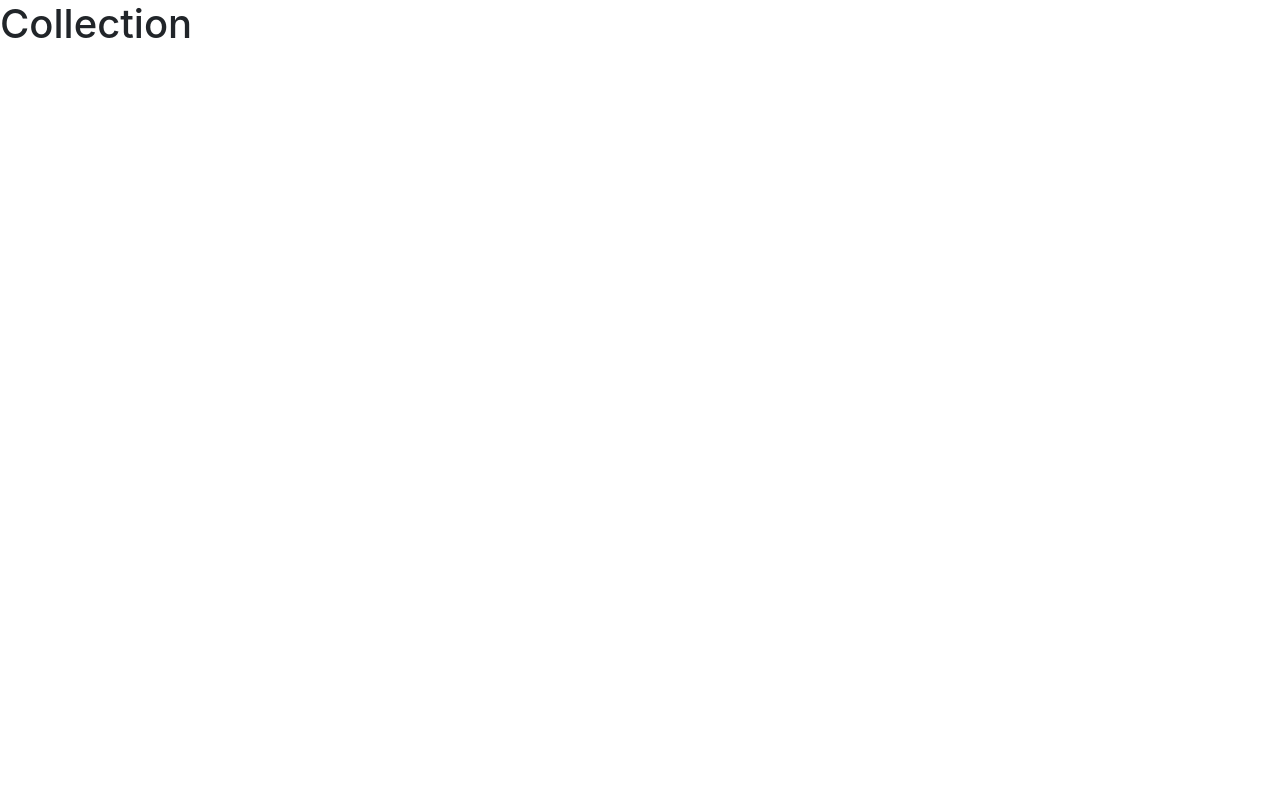
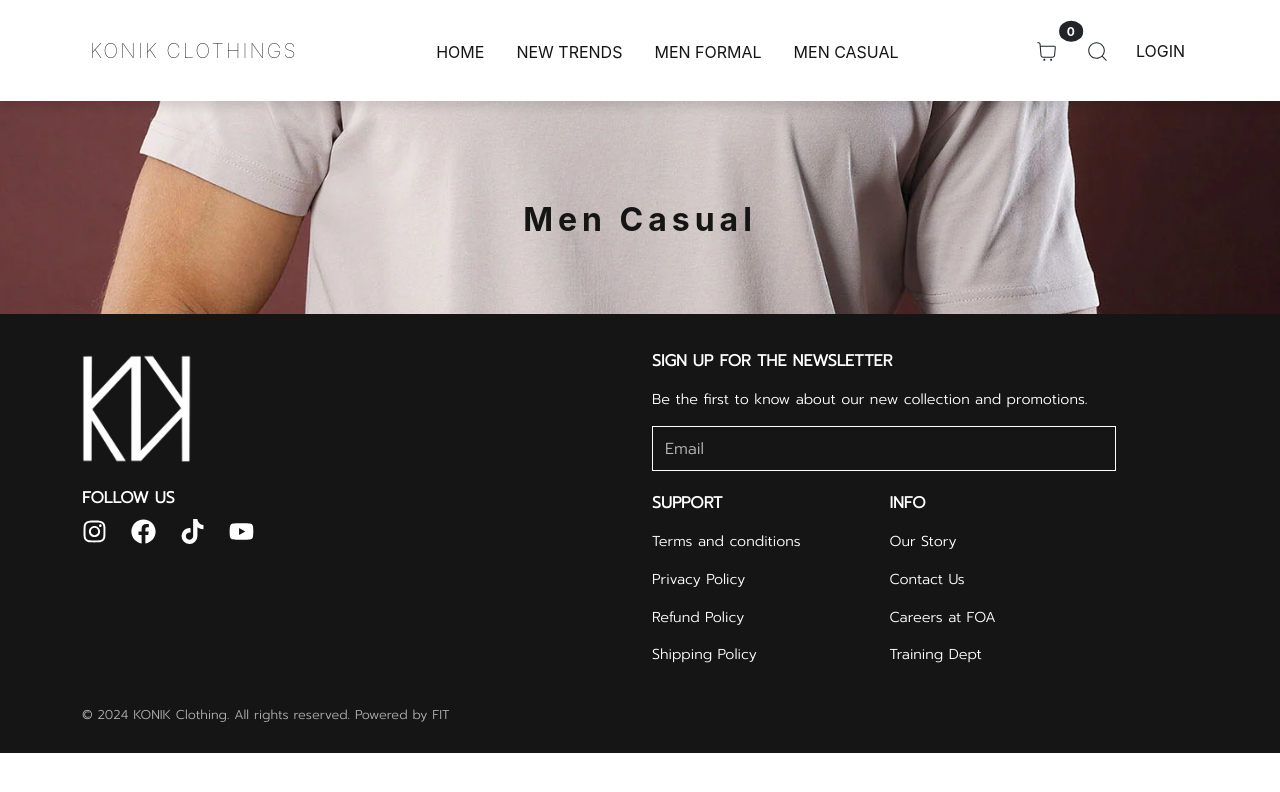
Before and after one commit to hhadithya/e-commerce-web, a React (Create React App) app: page /collection in a window 1280 px wide. Shown: the top 792 px of the page. Built offline with nearby package versions, Linux system fonts and the light colour scheme.

Commit message:
minor changes

```diff
--- a/src/Pages/Collection.js
+++ b/src/Pages/Collection.js
@@ -1,9 +1,16 @@
-import React from 'react';
+import Navbar from '../Components/NavBar';
+import Footer from '../Components/Footer';
+import '../Stylesheets/Collection.css';
 
 function Collection(){
     return (
         <>
-        <h1>Collection</h1>
+            <Navbar />
+            <div className='image-container'>
+                <img src="/Images/tops.webp" alt="konik t shirt" className='back'/>
+                <p>Men Casual</p>
+            </div>
+            <Footer />
         </>
       );
 }
```
Also changed, not shown: 1 other file (tests, documents, lock files or other folders).
